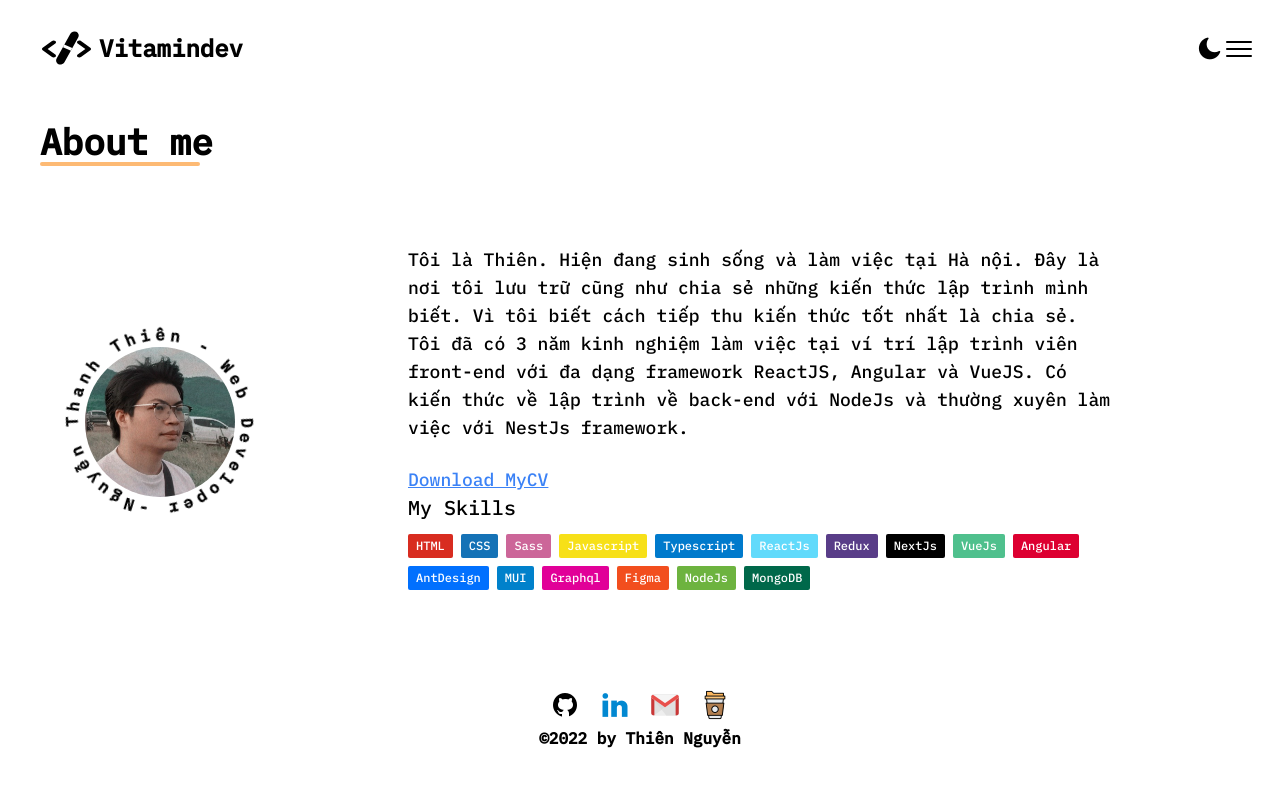
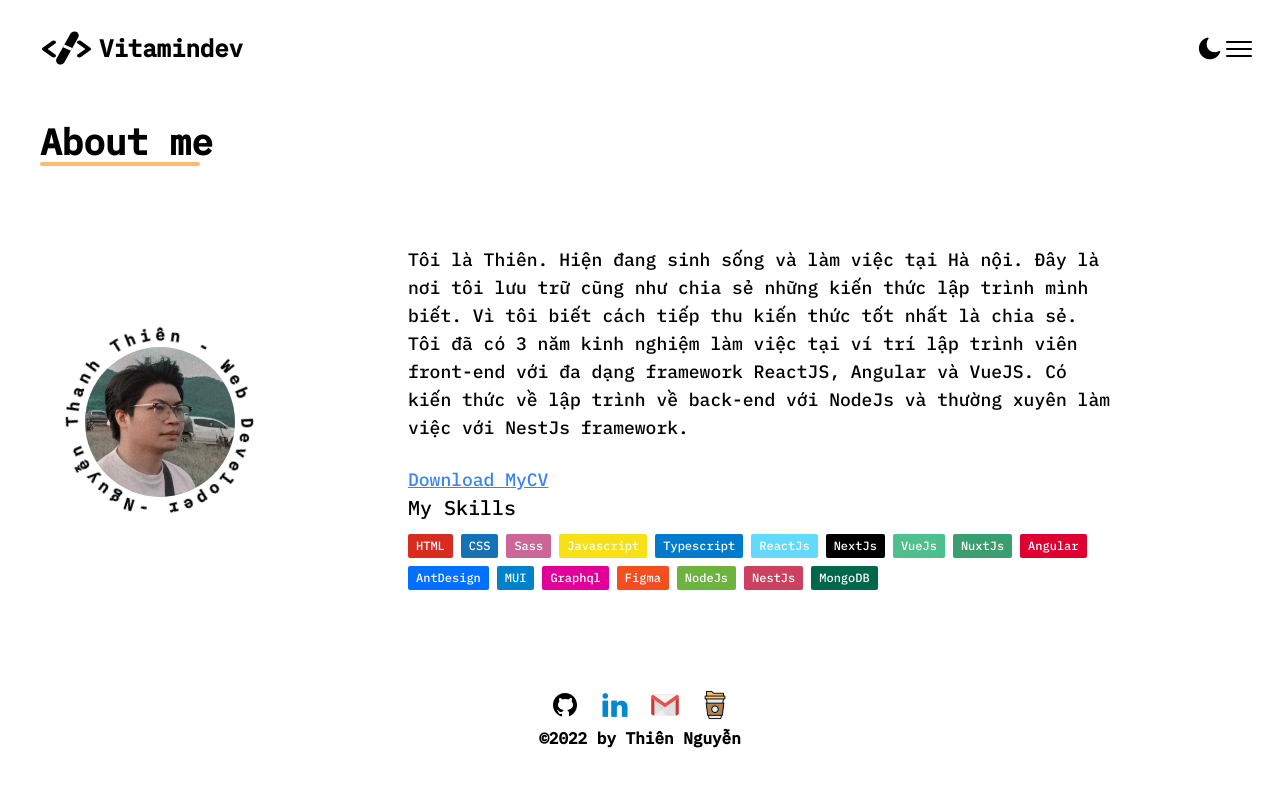
Before and after one commit to veDnimatvi/VitamindevSite, a Next.js app: page /about in a window 1280 px wide. Shown: the top 786 px of the page. Built offline with nearby package versions, Linux system fonts and the light colour scheme.

Commit message:
feat: new skill

```diff
--- a/pages/about.jsx
+++ b/pages/about.jsx
@@ -32,16 +32,16 @@ const About = () => {
       name: "ReactJs",
     },
     {
-      bg: "rgb(89, 61, 136)",
-      name: "Redux",
-    },
-    {
       bg: "rgb(0, 0, 0)",
       name: "NextJs",
     },
     {
       bg: "rgb(79, 192, 141)",
       name: "VueJs",
+    },
+    {
+      bg: "rgba(59, 158, 113, 1)",
+      name: "NuxtJs",
     },
     {
       bg: "rgb(221, 0, 49)",
@@ -66,6 +66,10 @@ const About = () => {
     {
       bg: "rgb(109, 179, 63)",
       name: "NodeJs",
+    },
+    {
+      bg: "rgb(204 65 96)",
+      name: "NestJs",
     },
     {
       bg: "rgb(0, 104, 74)",
```
